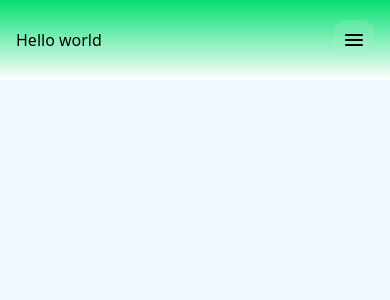
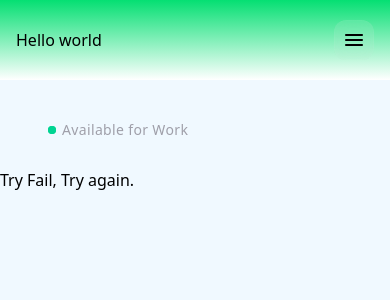
Before and after one commit to David-Gesl/David-Gesl.github.io, a React (Vite) app: page / in a window 390 px wide. Shown: the top 300 px of the page. Built offline with nearby package versions, Linux system fonts and the light colour scheme.

Commit message:
feat: add hero component

```diff
--- a/src/App.jsx
+++ b/src/App.jsx
@@ -1,10 +1,17 @@
 // Componenets
 import LottiePlayer from './components/LottiePlayer.jsx'
 import Header from "./components/Header.jsx"
+import Hero from './components/hero.jsx'
+
 
 const app = () => {
     return (
-        <Header />
+        <>
+            <Header />
+            <main>
+                <Hero />
+            </main>
+        </>
     )
 }
 
--- /dev/null
+++ b/src/components/Hero.jsx
@@ -0,0 +1,72 @@
+import React from 'react'
+
+
+// Componenets
+import LottiePlayer from './LottiePlayer'
+import { ButtonPrimary, ButtonOutline } from './Button'
+
+const Hero = () => {
+  return (
+    <section id="home" className='pt-28 lg:pt-36'>
+
+        <div className='container items-center lg:grid lg:grid-cols-2 lg:gap-10'>
+
+            <div>
+                <div className='flex items-center gap-3'>
+                    <figure className='img-box w-9 h-9 rounded-lg '>
+                        <img src="" alt="" />
+                        {/* Insert lottie player componnent here insteaed of the image
+                        Set the width and the height to 40 eac. Give the class img-cover  */}
+                            {/* const containerRef = useRef(null)
+
+                            // ref to hold the loaded animation instance so we can call play()/pause()/destroy()
+                            const animRef = useRef(null)
+                            animRef.current = lottie.loadAnimation({
+                            container: containerRef.current, // element to render into
+                            renderer: 'svg',                 // render as inline SVG
+                            loop: true,
+                            autoplay: true,
+                            path: './BoyStudyingScience.json' // path to the animation JSON (adjust as needed)
+                            }) */}
+                            {/* LottiePlayer()? */}
+                    </figure>
+
+                    <div className='flex items-center gap-1.5 text-zinc-400 text-sm tracking-wide '>
+                        <span className='relative w-2 h-2 rounded-full bg-emerald-400'>
+                            <span className='absolute inset-0 rounded-full bg-emerald-400 animage-ping'></span>
+                        </span>
+
+                        Available for Work
+                    </div>
+                </div>
+                <h2 className='headline-1 max-w-[15ch] sm:max-w-[20ch] lg:max-w-[15ch] mt-5 mb-8 lg:mb-10'>
+                    Try Fail, Try again.
+                </h2>
+
+                <div className='flex items-center gap-3'>
+                    <ButtonPrimary
+                        label="Download Resume"
+                        icon="download"     //chekc later. Might not be imported properly
+                    />
+
+                    <ButtonOutline
+                        href="#about"
+                        label="Scroll Down"
+                        icon ="arrow_downward"
+                    />
+                </div>
+            </div>
+
+            <div className='hidden lg:block '>
+                <figure className='w-full max-w-[480px] ml-auto bg-gradient-to-t from-sky-400 via-25% via-sky-400/40 to-65% rounded-[60px] overflow-hidden '>
+                    <img src="~/BoyStudyingScience.json" width={656} height={800} alt="" className='w-full' />
+                </figure>
+            </div>
+
+        </div>
+
+    </section>
+  )
+}
+
+export default Hero
```
